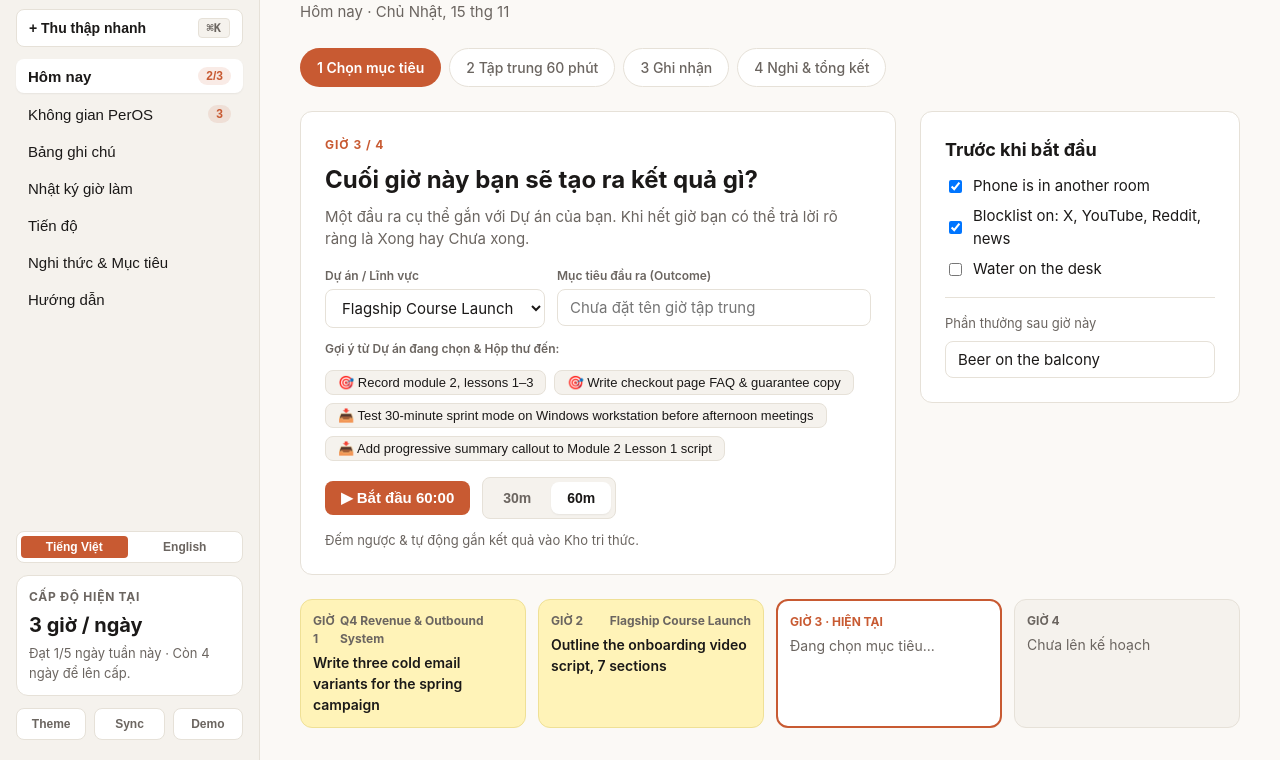
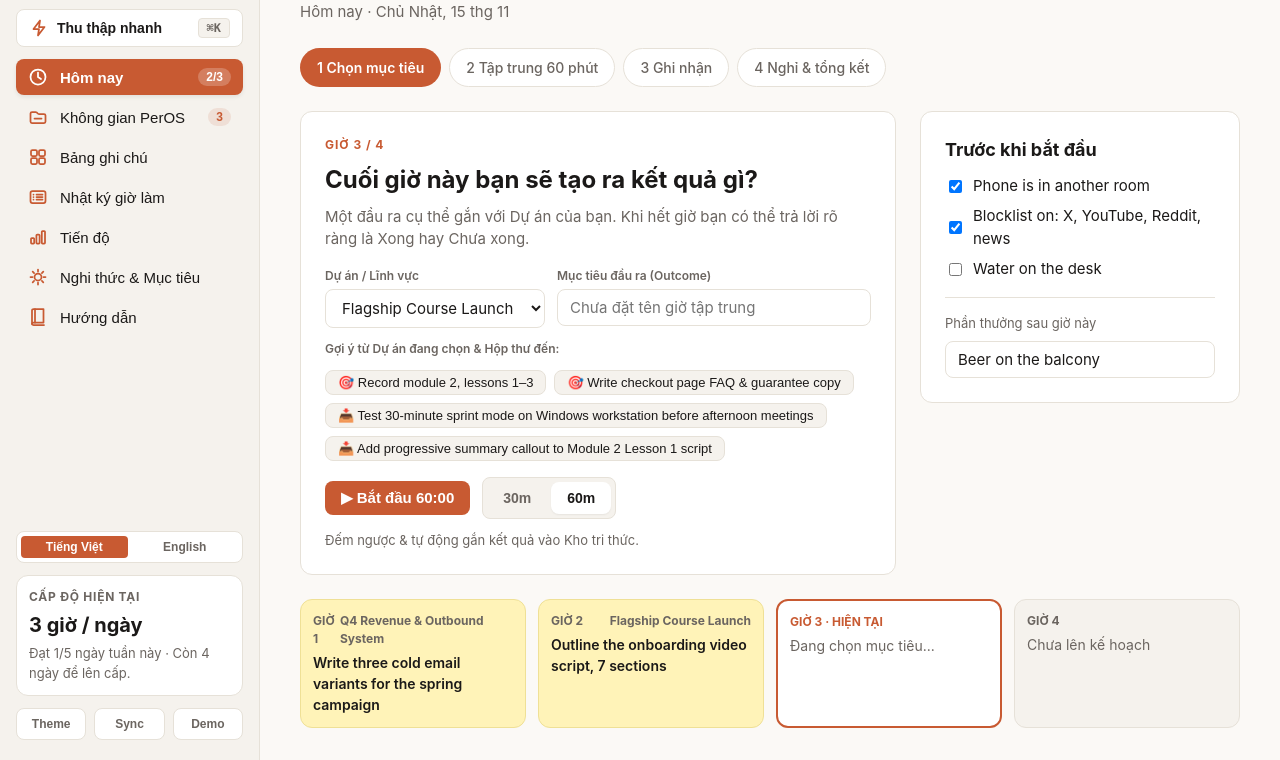
Before and after one commit to phamvubinh123/peros, a plain HTML site: page docs/index.html in a window 1280 px wide. Shown: the part 73-833 px from the top of the page. Drawn offline with Linux system fonts and the light colour scheme.

Commit message:
Add SF-Symbol-style SVG icons and accent pill highlight to sidebar navigation

```diff
--- a/docs/app.js
+++ b/docs/app.js
@@ -176,11 +176,22 @@ function finishBreak() {
 
 // MARK: - Sidebar & Shell Rendering
 
+const NAV_ICONS = {
+  today: `<svg class="nav-icon" viewBox="0 0 20 20" fill="none" stroke="currentColor" stroke-width="1.75" stroke-linecap="round" stroke-linejoin="round"><circle cx="10" cy="10" r="7.5"/><path d="M10 5.5V10l3 2"/></svg>`,
+  workspace: `<svg class="nav-icon" viewBox="0 0 20 20" fill="none" stroke="currentColor" stroke-width="1.75" stroke-linecap="round" stroke-linejoin="round"><path d="M2.5 6.5A1.5 1.5 0 0 1 4 5h3.6a1.5 1.5 0 0 1 1.1.48l1.1 1.04a1.5 1.5 0 0 0 1.1.48H16a1.5 1.5 0 0 1 1.5 1.5v6A1.5 1.5 0 0 1 16 16H4a1.5 1.5 0 0 1-1.5-1.5v-8Z"/><path d="M6.5 11.5h7"/></svg>`,
+  stickyWall: `<svg class="nav-icon" viewBox="0 0 20 20" fill="none" stroke="currentColor" stroke-width="1.75" stroke-linecap="round" stroke-linejoin="round"><rect x="3" y="3" width="6" height="6" rx="1.4"/><rect x="11" y="3" width="6" height="6" rx="1.4"/><rect x="3" y="11" width="6" height="6" rx="1.4"/><rect x="11" y="11" width="6" height="6" rx="1.4"/></svg>`,
+  workLog: `<svg class="nav-icon" viewBox="0 0 20 20" fill="none" stroke="currentColor" stroke-width="1.75" stroke-linecap="round" stroke-linejoin="round"><rect x="2.5" y="4" width="15" height="12" rx="2"/><path d="M5.5 7.5h.01M5.5 10h.01M5.5 12.5h.01M8.5 7.5h6M8.5 10h6M8.5 12.5h6"/></svg>`,
+  progress: `<svg class="nav-icon" viewBox="0 0 20 20" fill="none" stroke="currentColor" stroke-width="1.75" stroke-linecap="round" stroke-linejoin="round"><rect x="3" y="11" width="3.2" height="5.5" rx="0.8"/><rect x="8.4" y="7.5" width="3.2" height="9" rx="0.8"/><rect x="13.8" y="4" width="3.2" height="12.5" rx="0.8"/></svg>`,
+  ritualsGoals: `<svg class="nav-icon" viewBox="0 0 20 20" fill="none" stroke="currentColor" stroke-width="1.75" stroke-linecap="round" stroke-linejoin="round"><circle cx="10" cy="10" r="3.5"/><path d="M10 2.5v2M10 15.5v2M2.5 10h2M15.5 10h2M4.7 4.7l1.4 1.4M13.9 13.9l1.4 1.4M15.3 4.7l-1.4 1.4M6.1 13.9l-1.4 1.4"/></svg>`,
+  userGuide: `<svg class="nav-icon" viewBox="0 0 20 20" fill="none" stroke="currentColor" stroke-width="1.75" stroke-linecap="round" stroke-linejoin="round"><path d="M4 3.5A1.5 1.5 0 0 1 5.5 2H15.5v13.5H5.5A1.5 1.5 0 0 0 4 17V3.5Z"/><path d="M4 16.5A1.5 1.5 0 0 0 5.5 18H16"/><path d="M7 2v13.5"/></svg>`,
+  bolt: `<svg class="nav-icon" viewBox="0 0 20 20" fill="none" stroke="currentColor" stroke-width="1.75" stroke-linecap="round" stroke-linejoin="round"><path d="M11 2.5 4.5 11H10l-1 6.5 6.5-8.5H10l1-6.5Z"/></svg>`,
+};
+
 function renderSidebar() {
-  document.getElementById("sidebarQuickCaptureLabel").textContent = t(
-    "+ Thu thập nhanh",
-    "+ Quick Capture"
-  );
+  document.getElementById("sidebarQuickCaptureLabel").innerHTML = `
+    ${NAV_ICONS.bolt}
+    <span>${escapeHtml(t("Thu thập nhanh", "Quick Capture"))}</span>
+  `;
 
   const navItems = [
     { id: "today", label: t("Hôm nay", "Today"), badge: `${todayHours().length}/${Math.max(1, state.dailyGoal)}` },
@@ -196,7 +207,10 @@ function renderSidebar() {
     .map(
       (item) => `
       <button class="nav-item ${state.page === item.id ? "active" : ""}" data-page="${item.id}">
-        <span>${escapeHtml(item.label)}</span>
+        <span class="nav-item-main">
+          ${NAV_ICONS[item.id] || ""}
+          <span>${escapeHtml(item.label)}</span>
+        </span>
         ${item.badge ? `<span class="nav-badge">${escapeHtml(item.badge)}</span>` : ""}
       </button>
     `
--- a/docs/styles.css
+++ b/docs/styles.css
@@ -143,6 +143,16 @@ body {
   border-color: var(--accent);
 }
 
+.qc-label {
+  display: inline-flex;
+  align-items: center;
+  gap: 8px;
+}
+
+.qc-label .nav-icon {
+  color: var(--accent);
+}
+
 .kbd-badge {
   font-family: ui-monospace, SFMono-Regular, Menlo, monospace;
   font-size: 12px;
@@ -174,14 +184,37 @@ body {
   cursor: pointer;
 }
 
+.nav-item-main {
+  display: inline-flex;
+  align-items: center;
+  gap: 12px;
+}
+
+.nav-icon {
+  width: 20px;
+  height: 20px;
+  flex-shrink: 0;
+  color: var(--accent);
+}
+
 .nav-item:hover {
   background: var(--hairline);
 }
 
 .nav-item.active {
-  background: var(--card);
+  background: var(--accent);
+  color: var(--on-accent);
   font-weight: 600;
-  box-shadow: 0 1px 2px rgba(0, 0, 0, 0.06);
+  box-shadow: 0 2px 4px rgba(0, 0, 0, 0.08);
+}
+
+.nav-item.active .nav-icon {
+  color: var(--on-accent);
+}
+
+.nav-item.active .nav-badge {
+  background: rgba(255, 255, 255, 0.22);
+  color: var(--on-accent);
 }
 
 .nav-badge {
```
